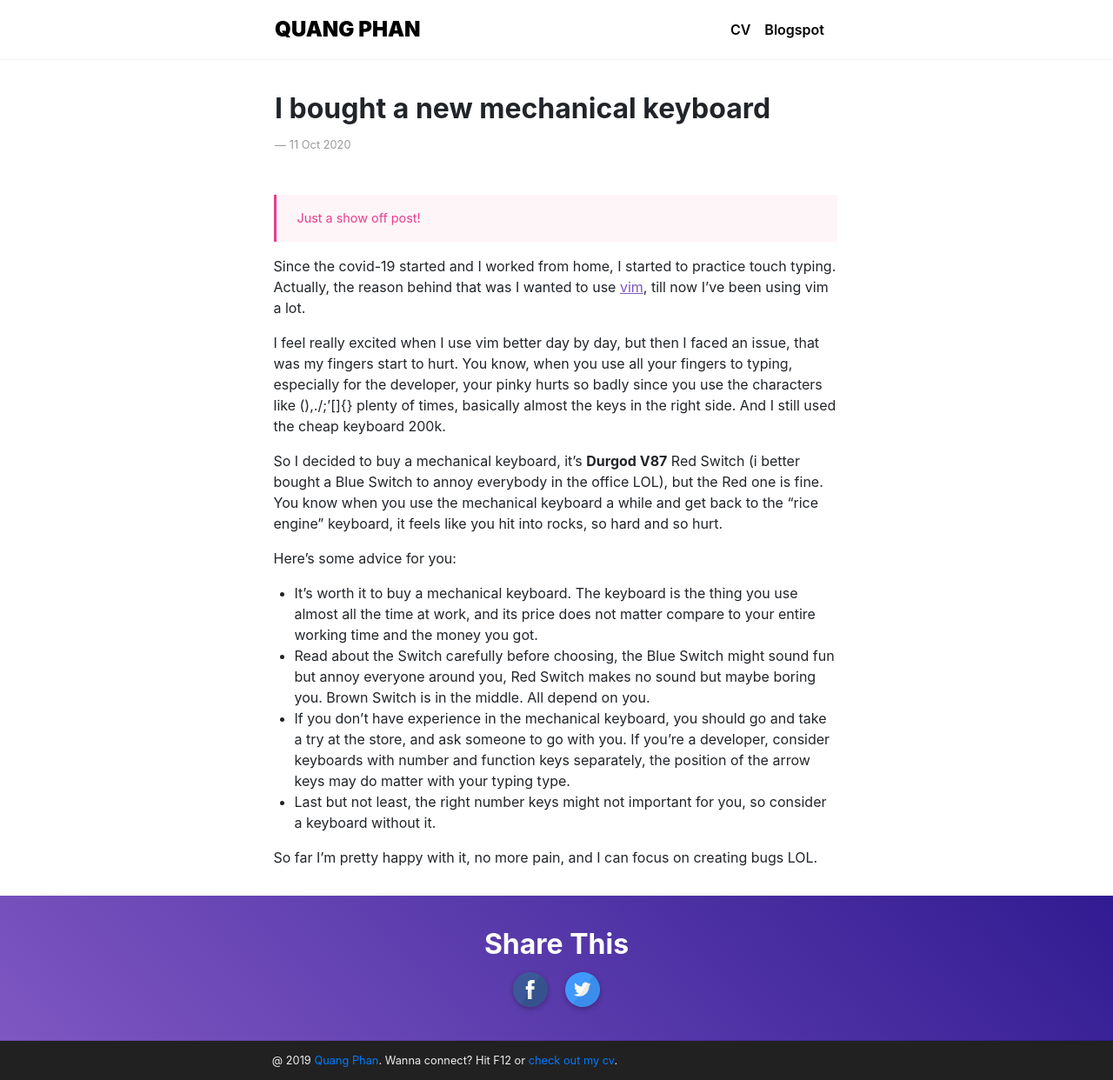
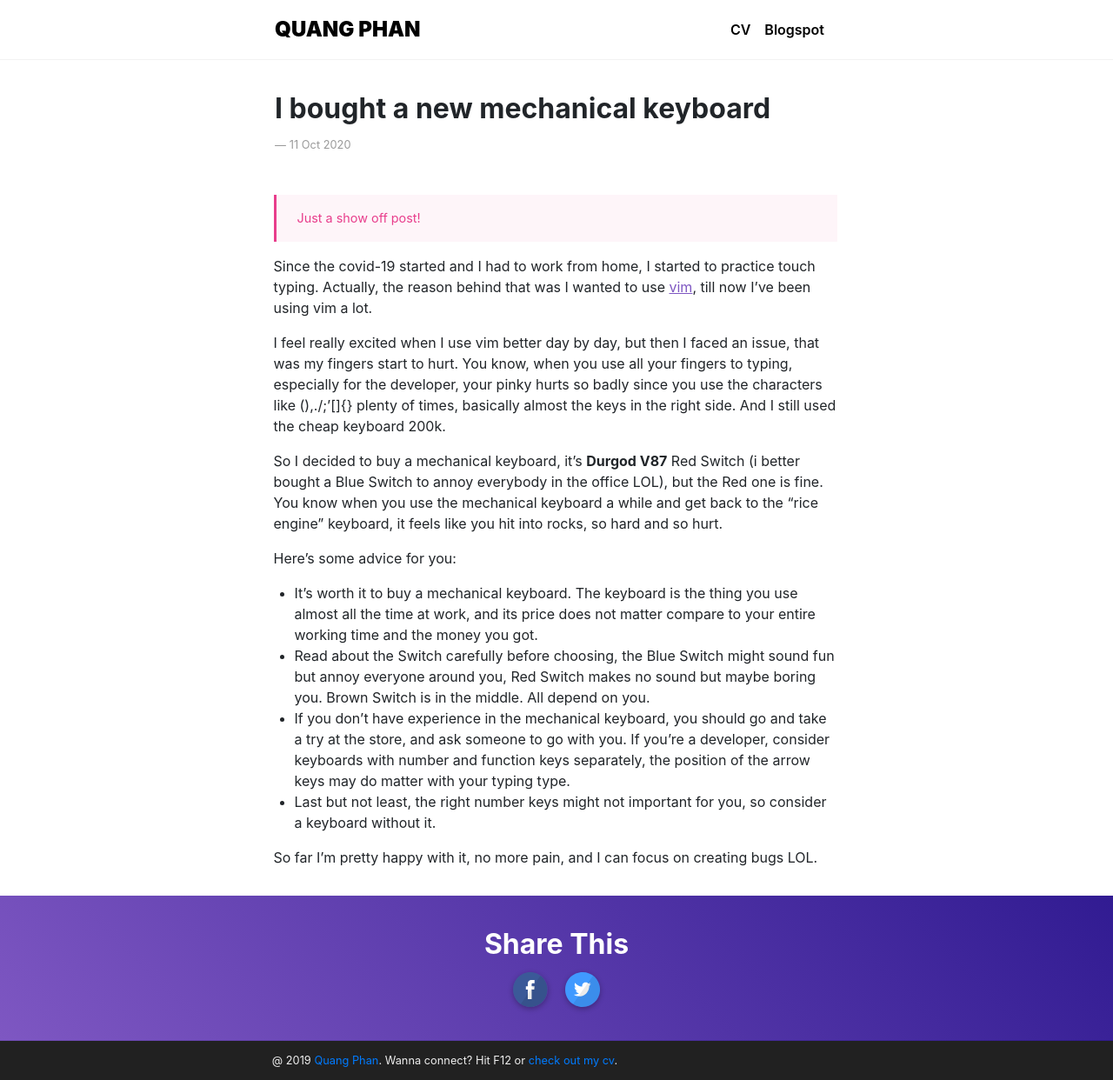
Before and after one commit to oclockvn/oclockvn.github.io, a Jekyll site: the page built from _posts/2020-10-11-i-bought-a-new-mechanical-keyboard.md, in a window 1280 px wide. Shown: the whole page at 87% size. Built offline with Jekyll 4.4.1, drawn with Linux system fonts in a browser that asks for light colours; comment, search, counter and statistics services are not loaded.

Commit message:
Update 2020-10-11-i-bought-a-new-mechanical-keyboard.md

```diff
--- a/_posts/2020-10-11-i-bought-a-new-mechanical-keyboard.md
+++ b/_posts/2020-10-11-i-bought-a-new-mechanical-keyboard.md
@@ -6,7 +6,7 @@ description: I bought a new mechanical keyboard
 
 > Just a show off post!
 
-Since the covid-19 started and I worked from home, I started to practice touch typing. Actually, the reason behind that was I wanted to use [vim](https://oclockvn.github.io/2020/06/05/faster-coding-with-vim.html), till now I've been using vim a lot.
+Since the covid-19 started and I had to work from home, I started to practice touch typing. Actually, the reason behind that was I wanted to use [vim](https://oclockvn.github.io/2020/06/05/faster-coding-with-vim.html), till now I've been using vim a lot.
 
 I feel really excited when I use vim better day by day, but then I faced an issue, that was my fingers start to hurt. You know, when you use all your fingers to typing, especially for the developer, your pinky hurts so badly since you use the characters like (),./;'[]{} plenty of times, basically almost the keys in the right side. And I still used the cheap keyboard 200k.
 
```
